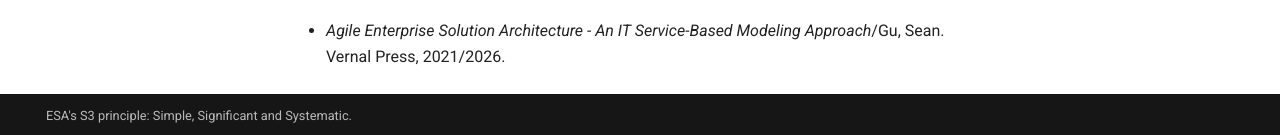
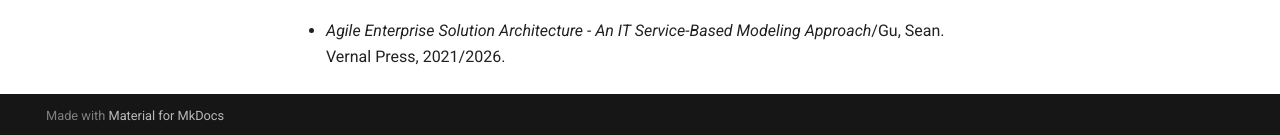
Before and after one commit to seniorgu/esa, an MkDocs documentation site: the page built from docs/index.md, in a window 1280 px wide and 900 px high, scrolled down 2540 px. Shown: the part 762-897 px from the top of the window. Built offline with MkDocs 1.6.1 and Material for MkDocs 9.7.7, drawn with Linux system fonts in a browser that asks for light colours.

Commit message:
Update mkdocs.yml

```diff
--- a/mkdocs.yml
+++ b/mkdocs.yml
@@ -17,8 +17,3 @@ nav:
 
 theme:
   name: material
-
-extra:
-  generator: false
-
-copyright: "ESA's S3 principle: Simple, Significant and Systematic."
```
